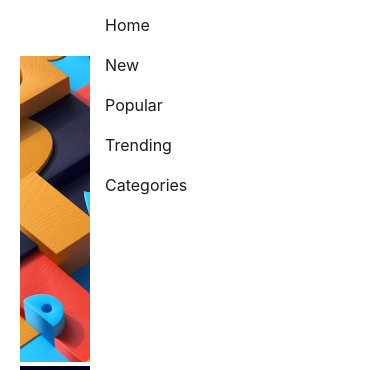
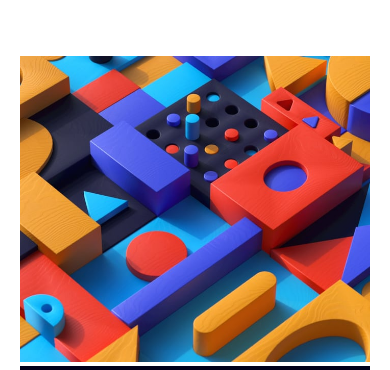
Before and after one commit to Frankmona/News-homepage, a plain HTML site: page index.html in a window 390 px wide. Shown: the part 88-458 px from the top of the page. Drawn offline with Linux system fonts and the light colour scheme.

Commit message:
updated media query handburger slider

```diff
--- a/app.js
+++ b/app.js
@@ -1,7 +1,6 @@
 const navBar = document.querySelector(".sidebar")
 const closeNavbarBtn =  document.querySelector(".close-btn")
 const OpenNavbarBtn =  document.querySelector(".nav-toggle")
-
 
 closeNavbarBtn.addEventListener('click', function(){
     navBar.style.right = "-300px"
--- a/style.css
+++ b/style.css
@@ -229,7 +229,7 @@ hr{
         width: 300px; /* Adjust as needed */
         position: fixed;
         top: 0;
-        right: 0;
+        right: -300px;
         background-color: white;
         padding-top: 40px;
         transition: all 0.3s linear;
```
